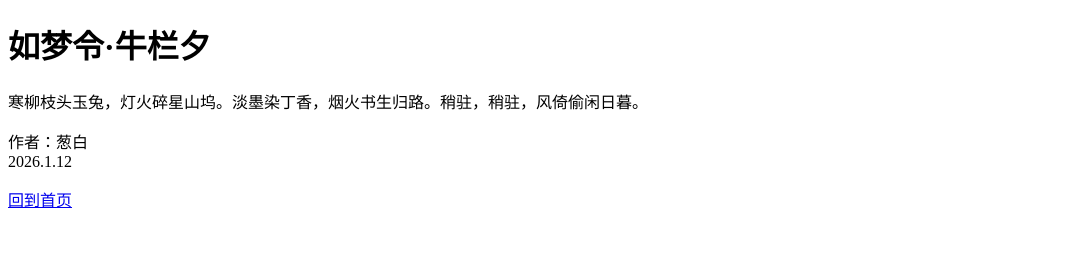
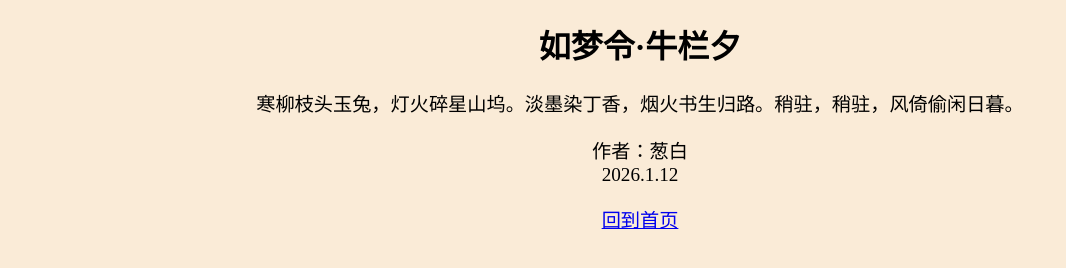
Before and after one commit to zhangxiaocong-c17/Yushaji, a plain HTML site: page shici/001-010/003.html in a window 1280 px wide. Shown: the whole page, without its empty margins (0-1066 px from the left). Drawn offline with Linux system fonts and the light colour scheme; files that its build step writes are made by us from their sources.

Commit message:
Update 003.html

```diff
--- a/shici/001-010/003.html
+++ b/shici/001-010/003.html
@@ -4,6 +4,7 @@
     <meta charset="UTF-8">
     <meta name="viewport" content="width=device-width, initial-scale=1.0">
     <title>如梦令·牛栏夕 - 葱白</title>
+    <link rel="stylesheet" href="css/shici.css">
 </head>
 <body>
     <h1>如梦令·牛栏夕</h1>
```
